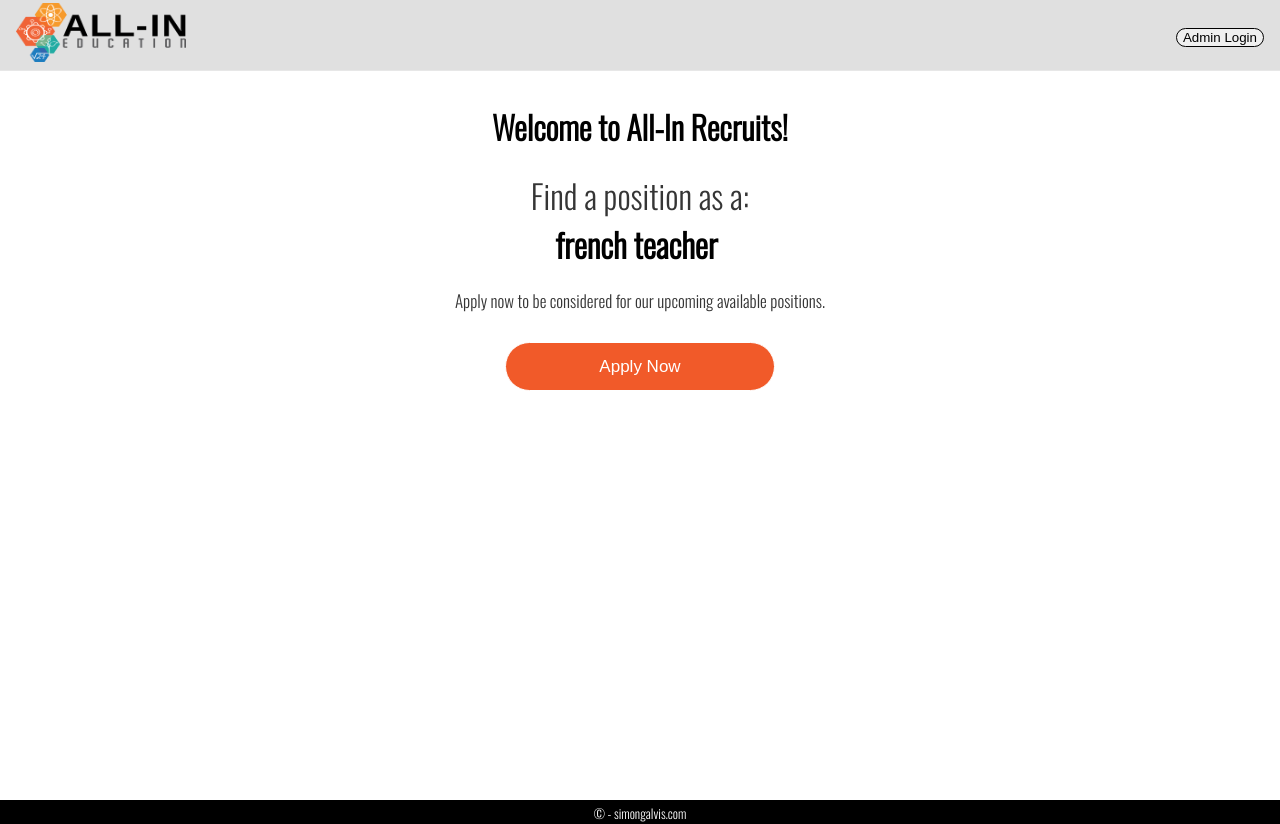
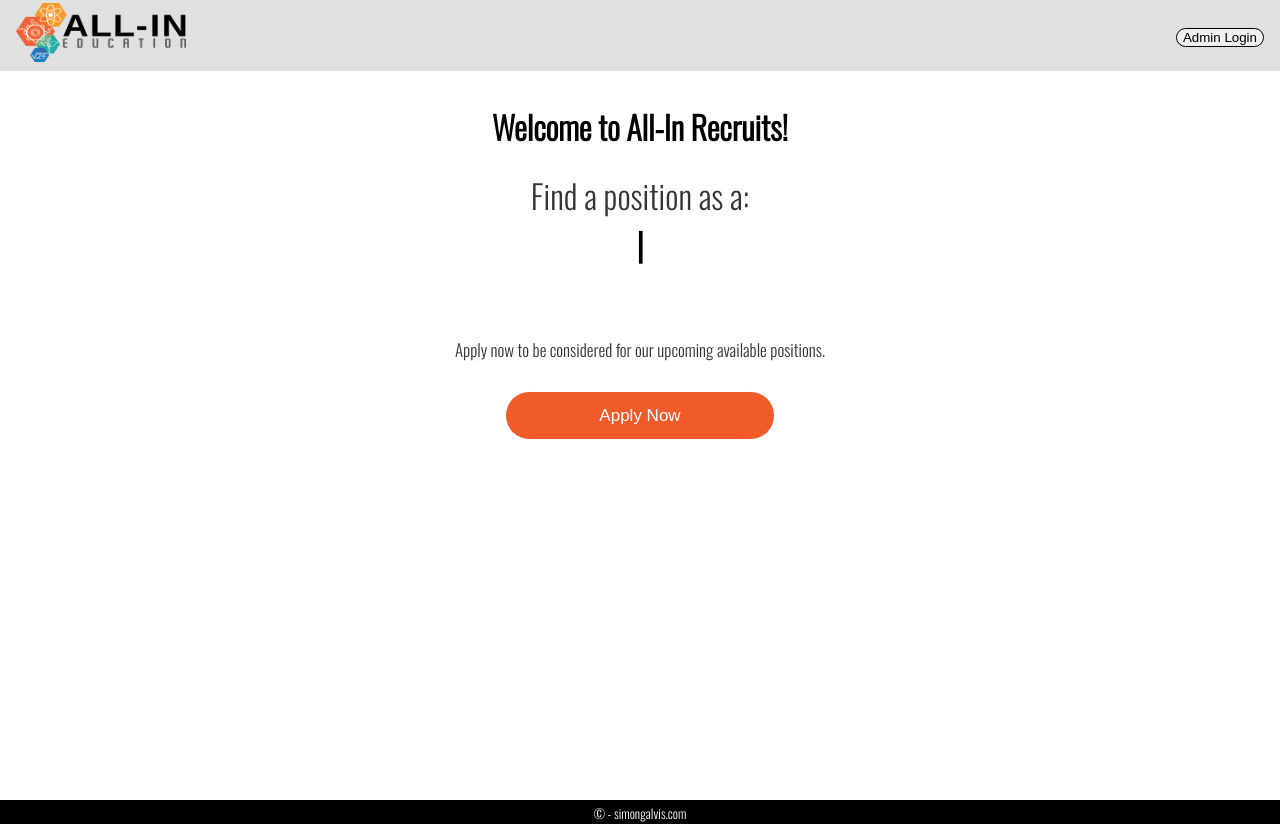
Before and after one commit to simongalvis/allinrecruits-client, a React (Create React App) app: page / in a window 1280 px wide. Built offline with nearby package versions, Linux system fonts and the light colour scheme; no server answers.

Commit message:
Create typewriter effect using 'typewriter-effect' npm library

```diff
--- a/package.json
+++ b/package.json
@@ -15,6 +15,7 @@
     "react-scripts": "4.0.1",
     "react-test-renderer": "^17.0.1",
     "react-typical": "^0.1.3",
+    "typewriter-effect": "^2.17.0",
     "web-vitals": "^0.2.4"
   },
   "scripts": {
--- a/src/LandingPage/LandingPage.css
+++ b/src/LandingPage/LandingPage.css
@@ -7,7 +7,6 @@
 }
 .typingHero{
     display: inline;
-    text-align: left;
     font-size: 33px;
     color:rgb(0, 0, 0);
     font-weight: 900;
@@ -15,6 +14,10 @@
 #hero-text{
     font-size: 33px;
     color:rgb(53, 53, 53)
+}
+#type-effect-text{
+    text-align: center;
+    width:200px;
 }
 #app-description{
     display: inline;
--- a/src/LandingPage/LandingPage.js
+++ b/src/LandingPage/LandingPage.js
@@ -2,7 +2,7 @@ import React from 'react'
 import { Link } from 'react-router-dom';
 import NavBar from '../NavBar/NavBar';
 import './LandingPage.css'
-import Typical from 'react-typical';
+import Typewriter from 'typewriter-effect';
 
 class LandingPage extends React.Component{
 
@@ -15,12 +15,15 @@ class LandingPage extends React.Component{
                 <h1>Welcome to All-In Recruits!</h1>
                 <p id="hero-text">Find a position as a: {' '}  <br/>
                 <div className="typingHero">
-                    {/* Create typing effect using 'Typical' npm library */}
-                    <Typical
-                        id="type-effect-text"
-                        steps={['spanish teacher', 2000,'french teacher', 2000, 'robotics instructor', 2000, 'art instructor', 2000,]}
-                        loop={Infinity}
-                        wrapper="b"/>
+                    {/* Create typewriter effect */}
+                    <Typewriter id="type-effect-text"
+                                options={{
+                                            strings: ['spanish teacher', 'french teacher', 'robotics instructor', 'art instructor'],
+                                            autoStart: true,
+                                            loop: true,
+                                            skipAddStyles: true
+                                        }}
+                        />
                 </div><br/>
                 <div id="app-description">Apply now to be considered for our upcoming available positions.</div>
                 </p><br/>
```
Also changed, not shown: 2 other files (tests, documents, lock files or other folders).
